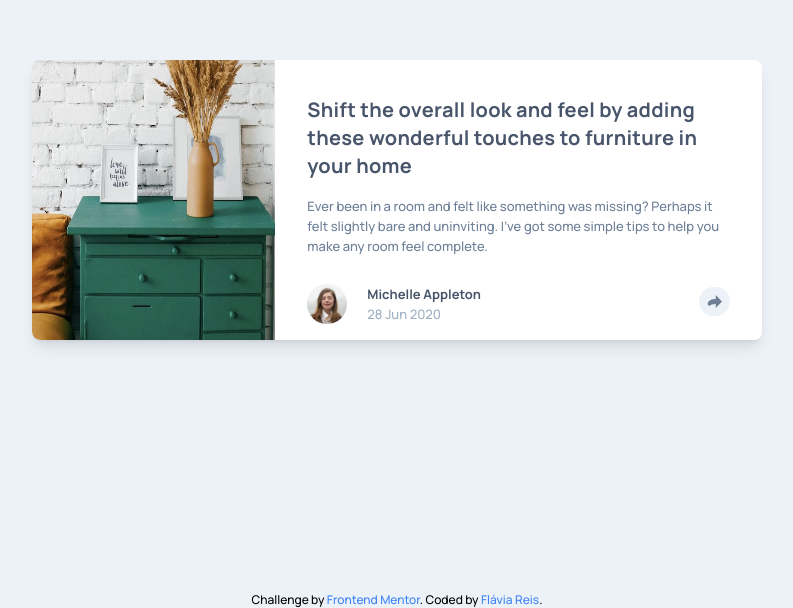
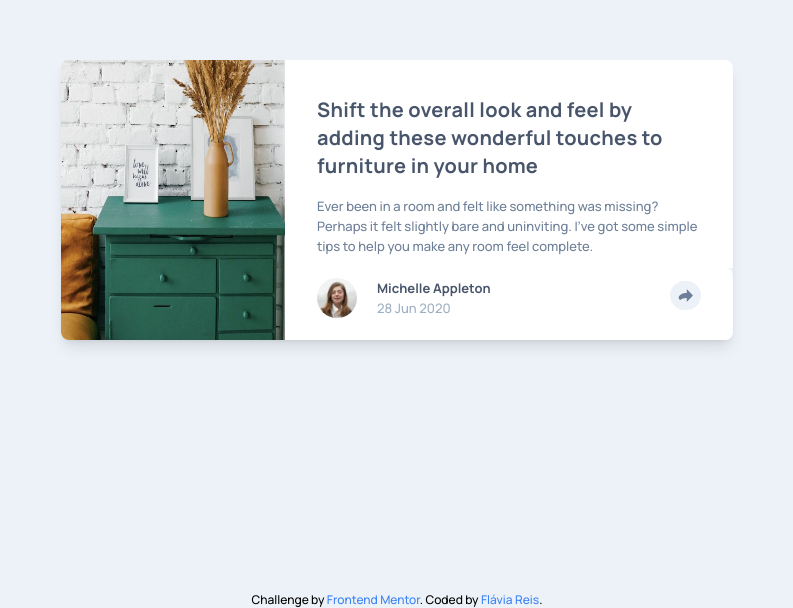
Before and after one commit to flaviare1s/article-preview-component, a React (Vite) app: page / in a window 1280 px wide. Shown: the part 192-800 px from the top of the page, without its empty margins (243-1036 px from the left). Built offline with nearby package versions, Linux system fonts and the light colour scheme.

Commit message:
Making the desktop version

```diff
--- a/src/App.jsx
+++ b/src/App.jsx
@@ -11,14 +11,14 @@ export function App() {
 
   return (
     <div className='bg-lightGrayishBlue font-Manrope min-h-screen flex flex-col items-center justify-center m-auto'>
-      <div className='h-full w-11/12 my-auto sm:w-730 sm:h-280 sm:grid sm:grid-cols-3 overflow-hidden rounded-lg shadow-lg'>
+      <div className='h-full w-11/12 my-auto sm:w-full sm:max-w-2xl sm:h-280 sm:grid sm:grid-cols-3 rounded-lg shadow-lg'>
         <div className='sm:col-span-1'>
           <img className='sm:hidden max-w-full h-auto rounded-t-lg' src={ image } alt="Drawers picture" />
           <img className='hidden sm:block sm:w-285 sm:h-280 sm:rounded-l-lg' src={ imageDesktop } alt="Drawers picture" />
         </div>
 
         <div className='sm:col-span-2 sm:h-280'>
-          <div className='bg-white'>
+          <div className='bg-white lg:rounded-tr-lg'>
             <h1 className='text-veryDarkGrayishBlue font-bold leading-6 px-8 pt-9 pb-4 tracking-wide sm:text-xl sm:tracking-wider'>
               Shift the overall look and feel by adding these wonderful
               touches to furniture in your home
@@ -30,7 +30,7 @@ export function App() {
             </p>
           </div>
           <div>
-            <AvatarComponent setShowShare={setShowShare} showAvatar={showAvatar} setShowAvatar={setShowAvatar}/>
+            <AvatarComponent className='lg:flex' setShowShare={setShowShare} showAvatar={showAvatar} setShowAvatar={setShowAvatar}/>
             {showShare && <ShareComponent setShowShare={setShowShare} setShowAvatar={setShowAvatar}/>}
           </div>
         </div>
--- a/src/components/AvatarComponent.jsx
+++ b/src/components/AvatarComponent.jsx
@@ -8,7 +8,7 @@ export const AvatarComponent = ({setShowShare, showAvatar, setShowAvatar}) => {
       }
 
   return (
-    <div className={`bg-white px-8 pt-4 pb-7 flex justify-between items-center ${showAvatar ? '' : 'hidden'}`}>
+    <div className={`bg-white px-8 pt-4 pb-7 flex justify-between items-center lg:h-72 lg:rounded-r-lg ${showAvatar ? '' : 'hidden'}`}>
         <div className='flex justify-start items-center gap-5'>
         <div>
             <img className='w-10 h-10 rounded-full' src={ avatar } alt="Michelle Appleton" />
--- a/src/components/ShareComponent.jsx
+++ b/src/components/ShareComponent.jsx
@@ -12,7 +12,9 @@ export const ShareComponent = ({ setShowShare, setShowAvatar }) => {
 
 
   return (
-    <div  onMouseLeave={handleMouseLeave} className='flex justify-between items-center py-6 px-8 bg-veryDarkGrayishBlue sm:justify-center'>
+    <div className='lg:relative'>
+        <div  onMouseLeave={handleMouseLeave} className='flex justify-between items-center py-6 px-8 bg-veryDarkGrayishBlue lg:justify-center lg:h-67 lg:w-248 lg:rounded-xl lg:absolute lg:right-0 lg:translate-x-20 lg:bottom-4 lg:z-50 lg:overflow-x-visible'>
+            <div className='lg:w-6 lg:h-6 lg:absolute lg:top-14 lg:bg-veryDarkGrayishBlue lg:rotate-45 lg:z-10'/>
             <div className='flex justify-start items-center gap-3'>
             <p className='tracking-widest text-13 text-desaturatedDarkBlue'>SHARE</p>
             <a href="#"><img src={ facebook } alt="Facebook Icon" /></a>
@@ -20,7 +22,8 @@ export const ShareComponent = ({ setShowShare, setShowAvatar }) => {
             <a href="#"><img src={ pinterest } alt="Pinterest Icon" /></a>
             </div>
             <div>
-            <button><img className='bg-desaturatedDarkBlue p-2 rounded-full sm:hidden' src={ shareWhite } alt="Share Icon" /></button>
+                <button><img className='bg-desaturatedDarkBlue p-2 rounded-full lg:hidden' src={ shareWhite } alt="Share Icon" /></button>
+            </div>
         </div>
     </div>
   )
--- a/tailwind.config.js
+++ b/tailwind.config.js
@@ -15,6 +15,7 @@ export default {
       },
       spacing: {
         '67': '67px',
+        '72': '72px',
         '200': '200px',
         '248': '248px',
         '280': '280px',
```
Lines whose indentation alone changed are shown as unchanged.
